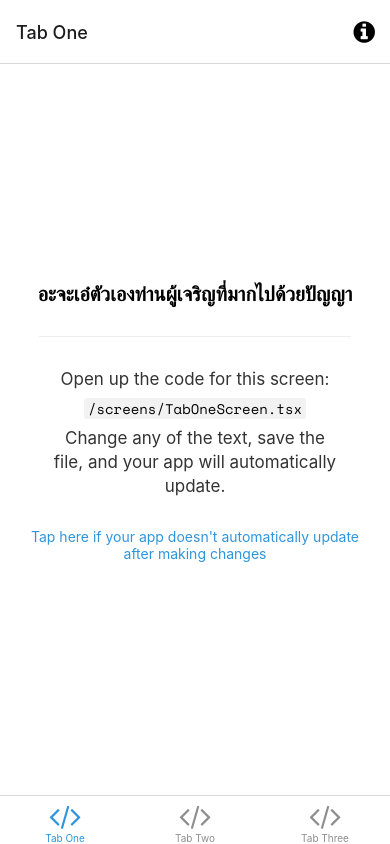
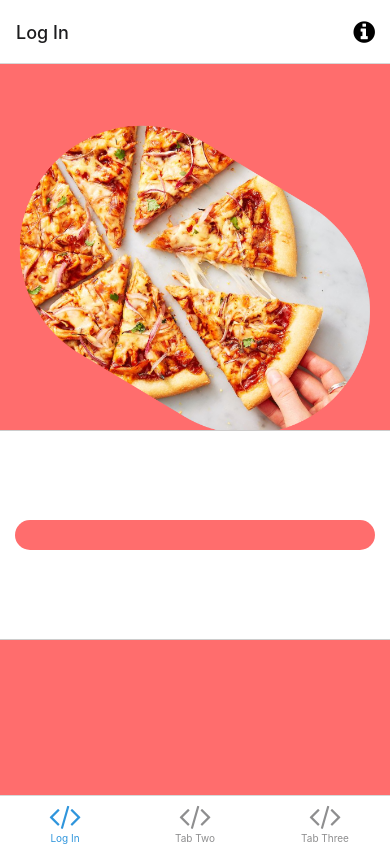
Before and after one commit to Lamoonpunth/Daddy-Bingo-s-Pizza, a React Native app in the folder bingoPizza/: screen /LogInTab in a window 390 px wide. Built offline with nearby package versions, Linux system fonts and the light colour scheme; what expo-linking would draw is missing.

Commit message:
Pooh branch test

```diff
--- a/bingoPizza/navigation/LinkingConfiguration.ts
+++ b/bingoPizza/navigation/LinkingConfiguration.ts
@@ -15,9 +15,9 @@ const linking: LinkingOptions<RootStackParamList> = {
     screens: {
       Root: {
         screens: {
-          TabOne: {
+          LogInTab: {
             screens: {
-              TabOneScreen: 'one',
+              LogInTabScreen: 'one',
             },
           },
           TabTwo: {
--- a/bingoPizza/navigation/index.tsx
+++ b/bingoPizza/navigation/index.tsx
@@ -14,7 +14,7 @@ import Colors from '../constants/Colors';
 import useColorScheme from '../hooks/useColorScheme';
 import ModalScreen from '../screens/ModalScreen';
 import NotFoundScreen from '../screens/NotFoundScreen';
-import TabOneScreen from '../screens/TabOneScreen';
+import LogInTab from '../screens/LogInTab';
 import TabTwoScreen from '../screens/TabTwoScreen';
 import TabThreeScreen from '../screens/TabThreeScreen';
 import { RootStackParamList, RootTabParamList, RootTabScreenProps } from '../types';
@@ -59,15 +59,15 @@ function BottomTabNavigator() {
 
   return (
     <BottomTab.Navigator
-      initialRouteName="TabOne"
+      initialRouteName="LogInTab"
       screenOptions={{
         tabBarActiveTintColor: Colors[colorScheme].tint,
       }}>
       <BottomTab.Screen
-        name="TabOne"
-        component={TabOneScreen}
-        options={({ navigation }: RootTabScreenProps<'TabOne'>) => ({
-          title: 'Tab One',
+        name="LogInTab"
+        component={LogInTab}
+        options={({ navigation }: RootTabScreenProps<'LogInTab'>) => ({
+          title: 'Log In',
           tabBarIcon: ({ color }) => <TabBarIcon name="code" color={color} />,
           headerRight: () => (
             <Pressable
@@ -108,7 +108,7 @@ function BottomTabNavigator() {
 /**
  * You can explore the built-in icon families and icons on the web at https://icons.expo.fyi/
  */
-function TabBarIcon(props: {
+ function TabBarIcon(props: {
   name: React.ComponentProps<typeof FontAwesome>['name'];
   color: string;
 }) {
--- /dev/null
+++ b/bingoPizza/screens/LogInTab.tsx
@@ -0,0 +1,100 @@
+import { StyleSheet,
+  Image,
+  Dimensions,
+  Switch} from 'react-native';
+
+import EditScreenInfo from '../components/EditScreenInfo';
+import { Text, View } from '../components/Themed';
+import { RootTabScreenProps } from '../types';
+
+export default function TabOneScreen({ navigation }: RootTabScreenProps<'LogInTab'>) {
+  return (
+    <View style={styles.container}>
+      <View style={styles.pizzaBorder}>
+        <Image source={require('../assets/images/pizza(login).png')} style={styles.pizza}/>
+      </View>
+      <View style={styles.login}>
+        <View style={styles.roundedrec}>
+          <View style={styles.login_sign}>
+
+          </View>
+        </View>
+      </View>
+    </View>
+  );
+}
+
+const screenWidth = Dimensions.get('screen').width;
+const screenHeight = Dimensions.get('screen').height;
+
+const styles = StyleSheet.create({
+  container: {
+    flex: 1,
+    alignItems: 'center',
+    justifyContent: 'center',
+    backgroundColor: '#FF6D6D',
+  },
+  title: {
+    fontSize: 20,
+    fontWeight: 'bold',
+  },
+  pizzaBorder: {
+    backgroundColor: 'transparent',
+    alignItems: 'center',
+    justifyContent: 'center',
+    width: screenWidth,
+    height: screenHeight/2,
+  },
+  pizza: {
+    width: 400,
+    height: 400,
+  },
+  login: {
+    backgroundColor: 'transparent',
+    alignItems: 'center',
+    width: screenWidth,
+    height: screenHeight/2,
+  },
+  roundedrec: {
+    borderWidth:1,
+    borderColor:'rgba(0,0,0,0.2)',
+    alignItems:'center',
+    justifyContent:'center',
+    width:screenWidth*75/100,
+    height:screenHeight*35/100,
+    backgroundColor:'#fff',
+    borderRadius:50,
+  },
+  login_sign: {
+    borderWidth:1,
+    borderColor:'rgba(0,0,0,0)',
+    alignItems:'center',
+    justifyContent:'center',
+    width:screenWidth*45/100,
+    height:screenHeight*5/100,
+    backgroundColor:'#FF6D6D',
+    borderRadius:50,
+
+  },
+  logbox: {
+    borderWidth:1,
+    borderColor:'rgba(0,0,0,0)',
+    alignItems:'center',
+    justifyContent:'center',
+    width:screenWidth*45/100,
+    height:screenHeight*5/100,
+    backgroundColor:'#FF6D6D',
+    borderRadius:50,
+  },
+  signbox: {
+    borderWidth:1,
+    borderColor:'rgba(0,0,0,0)',
+    alignItems:'center',
+    justifyContent:'center',
+    width:screenWidth*45/100,
+    height:screenHeight*5/100,
+    backgroundColor:'#FF6D6D',
+    borderRadius:50,
+  }
+
+});
--- a/bingoPizza/screens/TabOneScreen.tsx
+++ /dev/null
@@ -1,32 +0,0 @@
-import { StyleSheet } from 'react-native';
-
-import EditScreenInfo from '../components/EditScreenInfo';
-import { Text, View } from '../components/Themed';
-import { RootTabScreenProps } from '../types';
-
-export default function TabOneScreen({ navigation }: RootTabScreenProps<'TabOne'>) {
-  return (
-    <View style={styles.container}>
-      <Text style={styles.title}>อะจะเอ๋ตัวเองท่านผู้เจริญที่มากไปด้วยปัญญา</Text>
-      <View style={styles.separator} lightColor="#eee" darkColor="rgba(255,255,255,0.1)" />
-      <EditScreenInfo path="/screens/TabOneScreen.tsx" />
-    </View>
-  );
-}
-
-const styles = StyleSheet.create({
-  container: {
-    flex: 1,
-    alignItems: 'center',
-    justifyContent: 'center',
-  },
-  title: {
-    fontSize: 20,
-    fontWeight: 'bold',
-  },
-  separator: {
-    marginVertical: 30,
-    height: 1,
-    width: '80%',
-  },
-});
--- a/bingoPizza/types.tsx
+++ b/bingoPizza/types.tsx
@@ -25,7 +25,7 @@ export type RootStackScreenProps<Screen extends keyof RootStackParamList> = Nati
 >;
 
 export type RootTabParamList = {
-  TabOne: undefined;
+  LogInTab: undefined;
   TabTwo: undefined;
   TabThree: undefined;
 };
```
Also changed, not shown: bingoPizza/assets/images/pizza(login).png (added).
